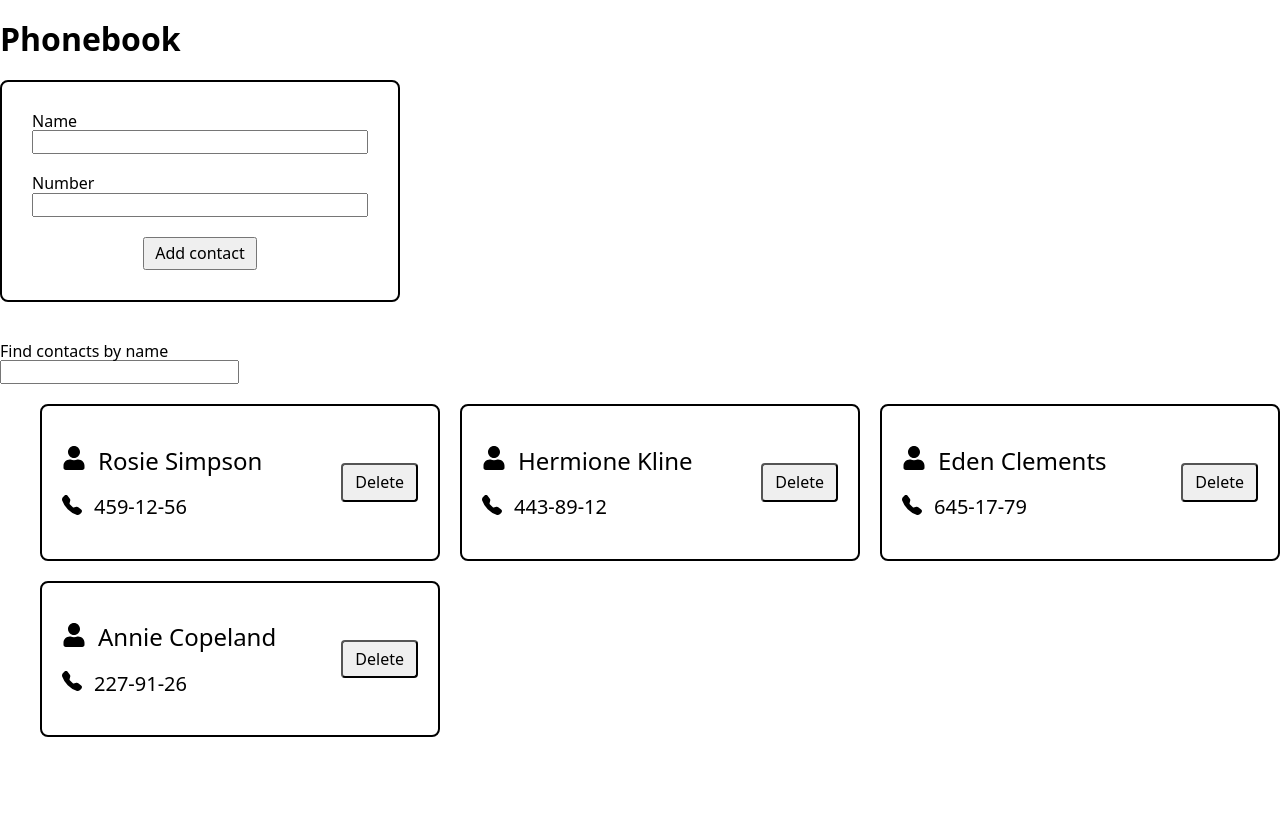
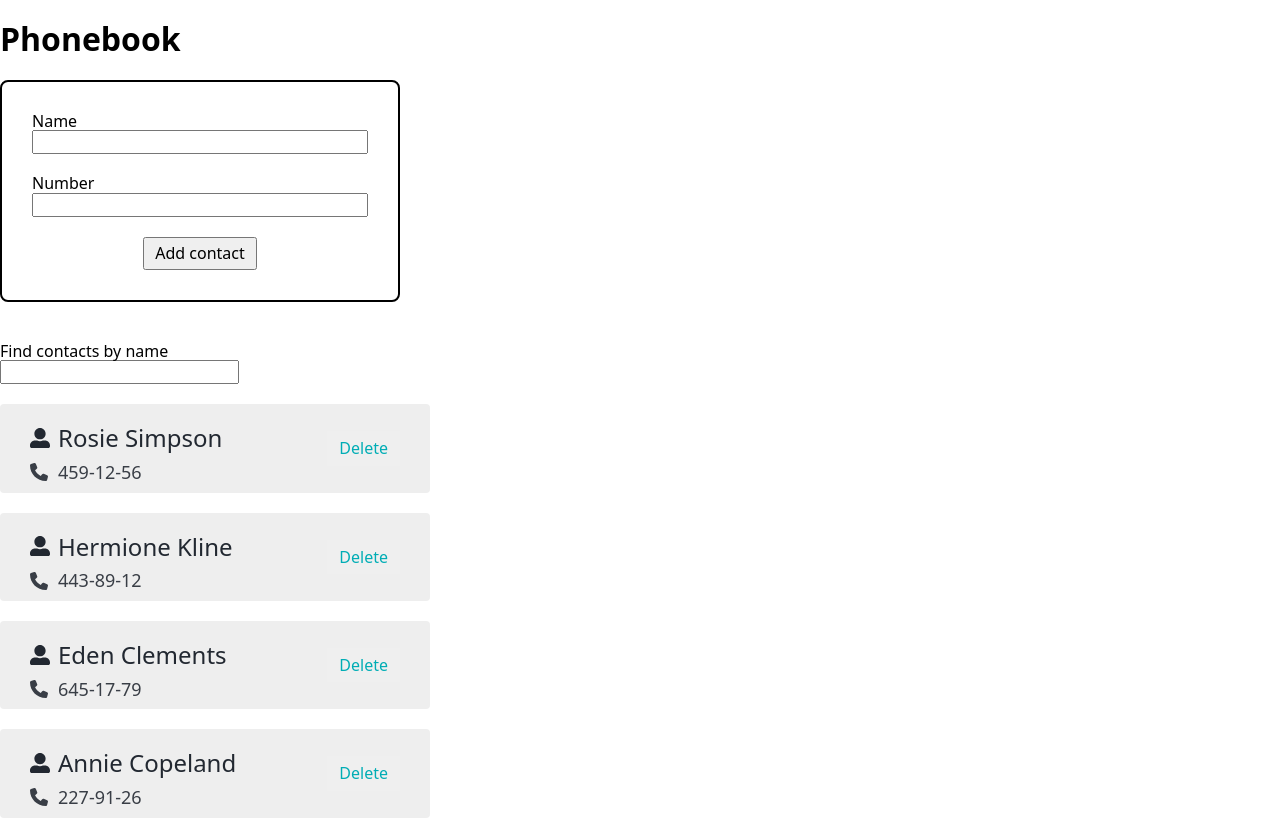
Before and after one commit to andriiyakymiv/goit-react-hw-03, a React (Vite) app: page / in a window 1280 px wide. Before the commit the page ends 800 px from the top, so only its background shows below. Built offline with nearby package versions, Linux system fonts and the light colour scheme.

Commit message:
Changed the description and list of the component (Contact) as well as the styling

```diff
--- a/src/App.jsx
+++ b/src/App.jsx
@@ -2,36 +2,37 @@ import { useState } from 'react';
 import { useLocalStorage } from './hooks/useLocalStorage';
 
 import contactsData from './data/contacts.json';
+
 import ContactForm from './components/ContactForm/ContactForm';
+import ContactList from './components/ContactList/ContactList';
+import SearchBox from './components/SearchBox/SearchBox';
 
 import './App.css';
-import ContactList from './components/ContactList/ContactList';
-import SearchBox from './components/SearchBox/SearchBox';
 
 function App() {
   const [searchValue, setSearchValue] = useState('');
   const [contacts, setContacts] = useLocalStorage('key-contacts', contactsData);
 
+  const addContact = contact => {
+    setContacts([...contacts, contact]);
+  };
+
   const handleChange = e => {
     setSearchValue(e.target.value.toLowerCase().trim());
-  };
-
-  const addContact = contact => {
-    setContacts([...contacts, contact]);
   };
 
   const handleDelete = id => {
     setContacts(contacts.filter(contact => contact.id !== id));
   };
 
-  const filteredContacts = contacts.filter(({ name }) => name.toLowerCase().includes(searchValue));
+  const filterContacts = contacts.filter(({ name }) => name.toLowerCase().includes(searchValue));
 
   return (
     <>
       <h1>Phonebook</h1>
       <ContactForm addContact={addContact} />
-      <SearchBox handleChange={handleChange} value={searchValue} />
-      <ContactList contacts={filteredContacts} handleDelete={handleDelete} />
+      <SearchBox value={searchValue} handleChange={handleChange} />
+      <ContactList contacts={filterContacts} handleDelete={handleDelete} />
     </>
   );
 };
--- a/src/components/Contact/Contact.jsx
+++ b/src/components/Contact/Contact.jsx
@@ -1,5 +1,5 @@
-import { FaUser } from 'react-icons/fa';
-import { BsFillTelephoneFill } from 'react-icons/bs';
+import { FaUserAlt } from "react-icons/fa";
+import { FaPhone } from "react-icons/fa6";
 
 import style from './Contact.module.css';
 
@@ -7,22 +7,23 @@ const Contact = ({ contact: { id, name, number }, handleDelete }) => {
   return (
     <div className={style.item}>
       <div>
+
         <h2 className={style.title}>
-          <span className={style.icon}>
-            <FaUser />
-          </span>
+          <span className={style.icon}> <FaUserAlt /></span>
           {name}
         </h2>
-        <p className={style.tel}>
-          <span className={style.icon}>
-            <BsFillTelephoneFill />
-          </span>
+
+        <p className={style.phone}>
+          <span className={style.icon}><FaPhone /></span>
           {number}
         </p>
+
       </div>
-      <button className={style.btnDel} onClick={() => handleDelete(id)} type="button">
+
+      <button className={style.button__delete} onClick={() => handleDelete(id)} type="button">
         Delete
       </button>
+
     </div>
   );
 };
--- a/src/components/Contact/Contact.module.css
+++ b/src/components/Contact/Contact.module.css
@@ -1,35 +1,55 @@
 .item {
     display: flex;
+    align-items: center;
     justify-content: space-between;
-    align-items: center;
 
-    width: 400px;
-    padding: 20px;
+    width: 430px;
+    padding: 10px 30px;
+    border-radius: 4px;
 
-    border: 2px solid #000000;
-    border-radius: 8px;
+    background-color: #EEEEEE;
+    color: #222831;
 }
 
 .title {
     display: flex;
     align-items: center;
 
-    margin-bottom: 10px;
+    margin: 10px 0 10px 0;
     font-weight: 400;
+
+    color: #222831;
 }
 
-.tel {
+.icon {
     display: flex;
     align-items: center;
 
-    font-size: 20px;
+    width: 20px;
+    height: 20px;
+
+    margin-right: 8px;
 }
 
-.icon {
-    margin-right: 12px;
+.phone {
+    display: flex;
+    align-items: center;
+
+    margin: 0;
+
+    font-size: 18px;
+
+    color: #393E46;
 }
 
-.btnDel {
+
+
+.button__delete {
+    cursor: pointer;
+
+
     padding: 8px 12px;
-    border-radius: 4px;
+    border: none;
+
+    color: #00ADB5;
 }
--- a/src/components/ContactList/ContactList.module.css
+++ b/src/components/ContactList/ContactList.module.css
@@ -1,8 +1,14 @@
 .list {
   display: flex;
-
   flex-wrap: wrap;
   align-items: center;
+  justify-content: center;
 
+  width: 430px;
+  padding-left: 0;
   gap: 20px;
+
+  list-style: none;
+
+
 }
```
